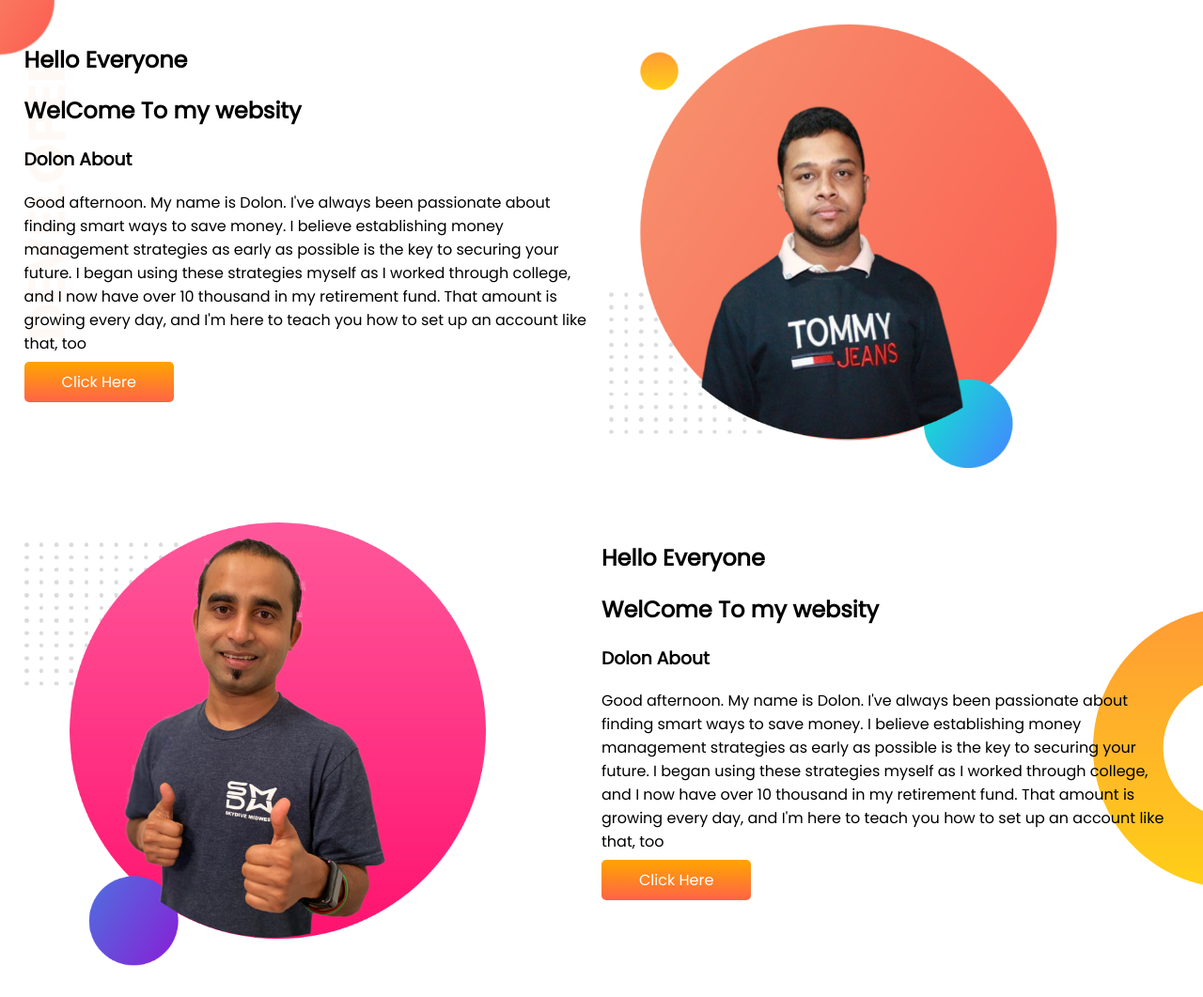
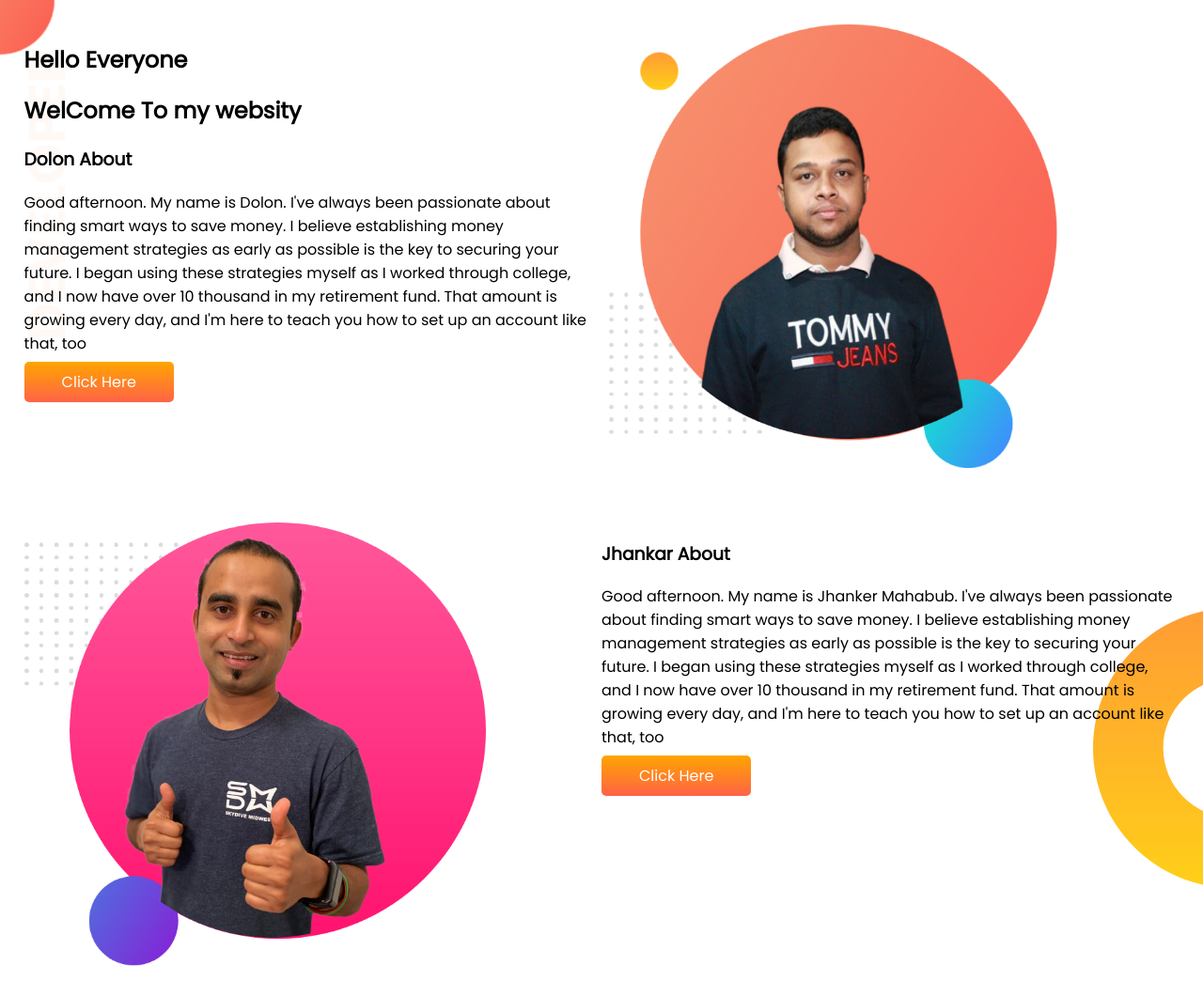
Before and after one commit to alamindolon/dolon-portfolio, a plain HTML site: page index.html in a window 1280 px wide. Shown: the whole page at 94% size. Drawn offline with Linux system fonts and the light colour scheme.

Commit message:
dream added

```diff
--- a/index.html
+++ b/index.html
@@ -40,10 +40,9 @@
     </div>
 
     <div class="half_width">
-        <h1>Hello Everyone</h1>
-<h1>WelCome To my websity</h1>
-<h3>Dolon About </h3>
-<p>Good afternoon. My name is Dolon. I've always been passionate about finding smart ways to save money. I believe
+
+<h3>Jhankar About </h3>
+<p>Good afternoon. My name is Jhanker Mahabub. I've always been passionate about finding smart ways to save money. I believe
     establishing money management strategies as early as possible is the key to securing your future. I began using
     these strategies myself as I worked through college, and I now have over 10 thousand in my retirement fund. That
     amount is growing every day, and I'm here to teach you how to set up an account like that, too</p>
```
